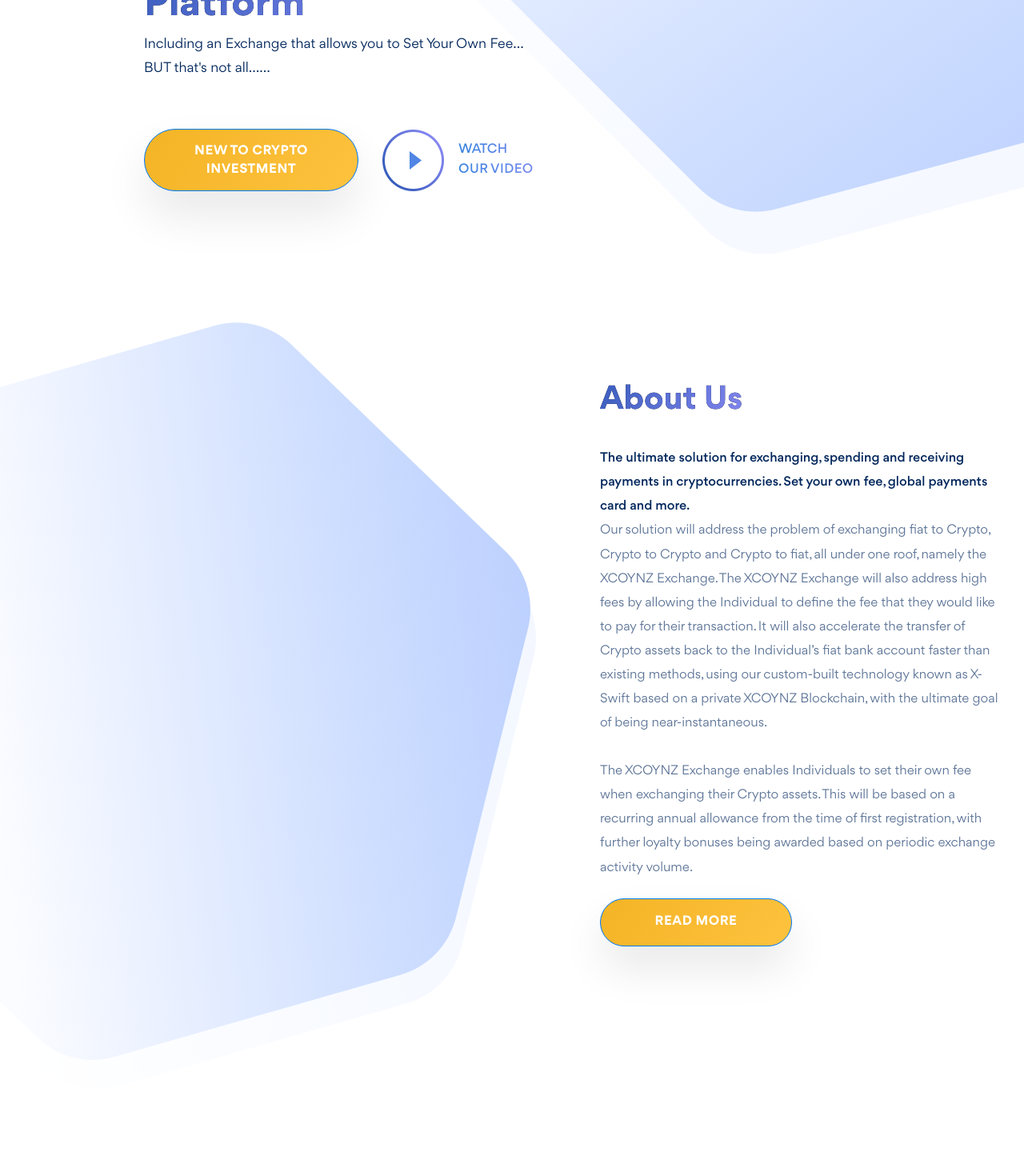
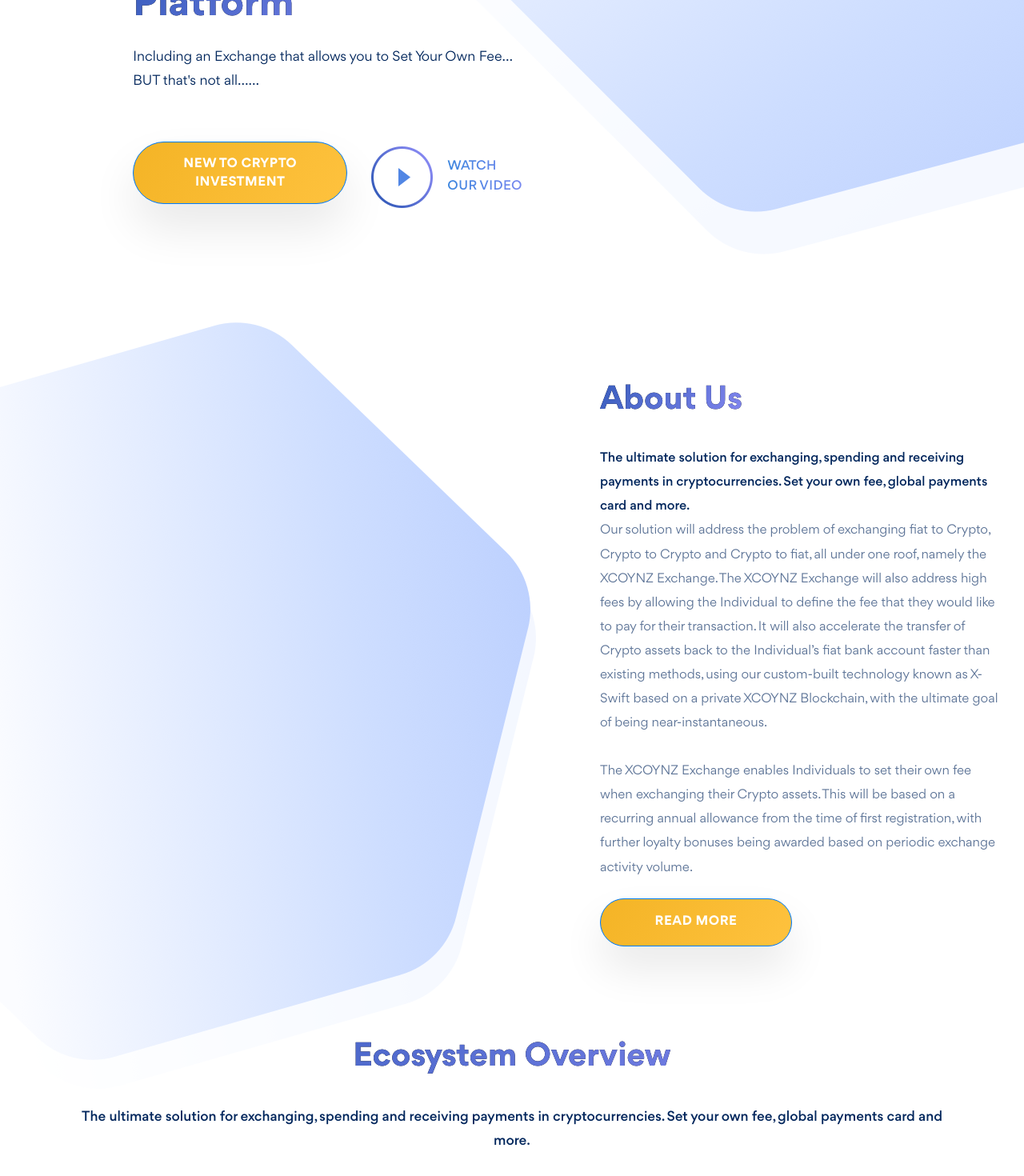
Before and after one commit to cassidypignatello/xcoynz, a React (Create React App) app: page / in a window 1280 px wide. Shown: the part 344-1814 px from the top of the page at 80% size. Built offline with nearby package versions, Linux system fonts and the light colour scheme.

Commit message:
adds Overview component, fixes mobile view for Home component

```diff
--- a/src/App.js
+++ b/src/App.js
@@ -5,6 +5,7 @@
 import PolygonTwo from './components/Background/PolygonTwo.js'
 import Home from './components/Home/Home.js'
 import AboutUs from './components/AboutUs/AboutUs.js'
+import Overview from './components/Overview/Overview.js'
 
 class App extends Component {
   render() {
@@ -17,6 +18,7 @@
         <Home />
         <PolygonTwo />
         <AboutUs />
+        <Overview />
       </div>
     );
   }
--- a/src/components/Home/Home.js
+++ b/src/components/Home/Home.js
@@ -12,19 +12,19 @@
           <Col
             lg={{ span: 'auto', offset: 1 }}
             className={`${styles.header}`}>
-            A Cryptocurrency <br />Platform
+            <p className='text-center text-lg-left'>A Cryptocurrency <br />Platform</p>
           </Col>
         </Row>
         <Row className={styles.subheaderRow}>
           <Col
             lg={{ span: 'auto', offset: 1 }}
             className={styles.subheader}>
-            Including an Exchange that allows you to Set Your Own Fee… <br />BUT that's not all……
+            <p className='text-center text-lg-left'>Including an Exchange that allows you to Set Your Own Fee… <br />BUT that's not all……</p>
           </Col>
         </Row>
         <Row className={`${styles.buttonRow} justify-content-xs-center justify-content-lg-flex-start`}>
           <Col
-            xs={{ span: 'auto', offset: 1 }}
+            xs={{ span: 'auto', offset: 2 }}
             lg={{ span: 'auto', offset: 1 }}>
             <Button
               className={styles.button}
@@ -33,8 +33,8 @@
             </Button>
           </Col>
           <Col
-            xs={{ span: 'auto' }}
-            lg='auto'>
+            xs={{ span: 'auto', offset: 3 }}
+            lg={{ span: 'auto', offset: 0 }}>
             <div className={styles.videoButton}></div>
           </Col>
           <Col xs='auto'>
--- a/src/components/Home/Home.module.css
+++ b/src/components/Home/Home.module.css
@@ -3,6 +3,7 @@
   flex-direction: column;
   height: 300px;
   justify-content: space-between;
+  padding-left: 0;
 }
 
 .header {
@@ -47,6 +48,7 @@
   border-radius: 39px;
   box-shadow: 0px 30px 57px 0 rgba(0, 0, 0, 0.09);
   background-image: linear-gradient(124deg, #f4b426, #fec23e);
+  margin-bottom: 10px;
 }
 
 .buttonText {
--- /dev/null
+++ b/src/components/Overview/Overview.js
@@ -0,0 +1,30 @@
+import React, { Component } from 'react'
+import { Container, Row, Col, Button } from 'react-bootstrap'
+import styles from './Overview.module.css'
+
+export default class Overview extends Component {
+  render() {
+    return (
+      <Container
+        className={styles.container}
+        id='overview'>
+        <Row>
+          <Col className={styles.header}>
+            <p className='text-center'>Ecosystem Overview</p>
+          </Col>
+        </Row>
+        <Row>
+          <Col className={styles.subheader}>
+            <p
+              className='text-center'
+              style={{
+                margin: '10px auto 0'
+              }}>
+              The ultimate solution for exchanging, spending and receiving payments in cryptocurrencies. Set your own fee, global payments card and more.
+            </p>
+          </Col>
+        </Row>
+      </Container>
+    )
+  }
+}
--- /dev/null
+++ b/src/components/Overview/Overview.module.css
@@ -0,0 +1,29 @@
+.container {
+  margin-top: 104px;
+}
+
+.header {
+  width: 429px;
+  background-image: linear-gradient(308deg, #8a8af4, #3159b8), linear-gradient(to bottom, #000000, #000000);
+  font-family: 'Gordita';
+  font-size: 40px;
+  font-weight: bold;
+  font-style: normal;
+  font-stretch: normal;
+  line-height: 1.73;
+  letter-spacing: normal;
+  -webkit-background-clip: text;
+  background-clip: text;
+  -webkit-text-fill-color: transparent;
+}
+
+.subheader {
+  font-family: 'Gordita';
+  font-size: 17px;
+  font-weight: 500;
+  font-style: normal;
+  font-stretch: normal;
+  line-height: 1.76;
+  letter-spacing: normal;
+  color: #01265c;
+}
```
